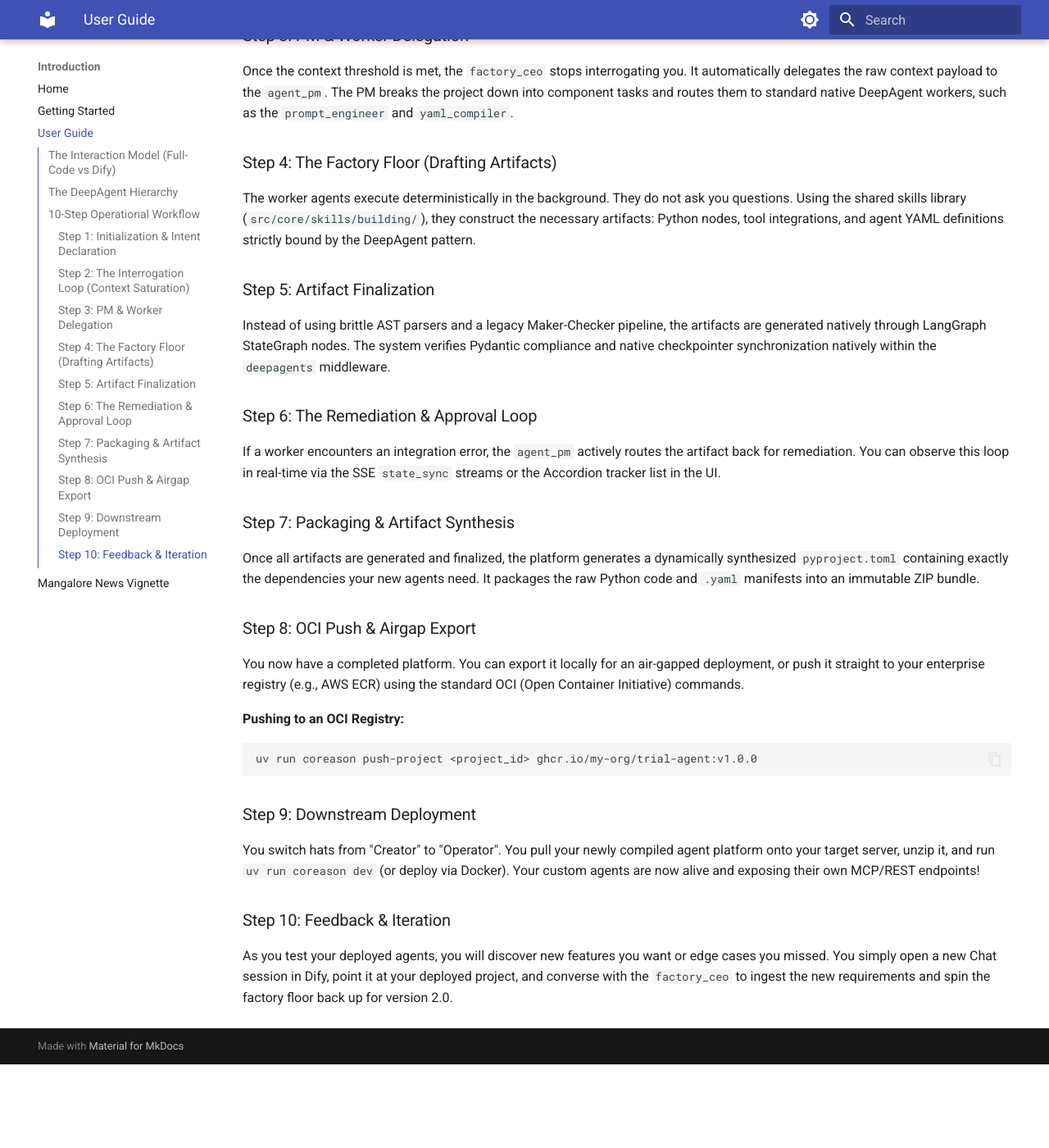
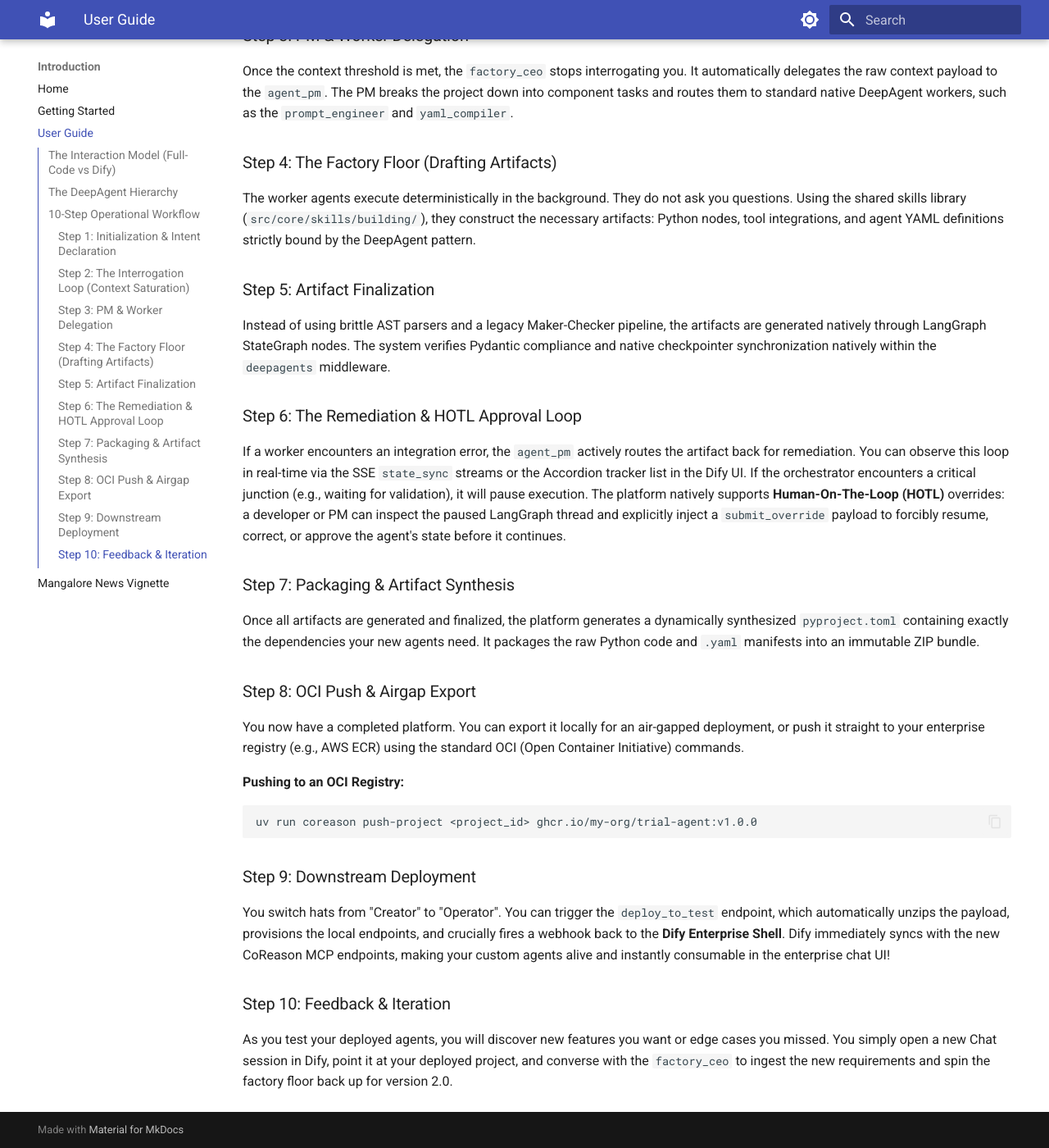
Before and after one commit to CoReason-AI/coreason-workspace-env, an MkDocs documentation site: the page built from docs/user_guide.md, in a window 1280 px wide and 1400 px high, scrolled down 1779 px. Shown: the whole window at 82% size. Built offline with MkDocs 1.6.1 and Material for MkDocs 9.7.7, drawn with Linux system fonts in a browser that asks for light colours; before the commit the page ends 3077 px from its top, so only the background shows below that.

Commit message:
docs: audit and align user_guide.md with Dify sync and HOTL overrides

````diff
--- a/docs/user_guide.md
+++ b/docs/user_guide.md
@@ -46,8 +46,9 @@
 ### Step 5: Artifact Finalization
 Instead of using brittle AST parsers and a legacy Maker-Checker pipeline, the artifacts are generated natively through LangGraph StateGraph nodes. The system verifies Pydantic compliance and native checkpointer synchronization natively within the `deepagents` middleware.
 
-### Step 6: The Remediation & Approval Loop
-If a worker encounters an integration error, the `agent_pm` actively routes the artifact back for remediation. You can observe this loop in real-time via the SSE `state_sync` streams or the Accordion tracker list in the UI.
+### Step 6: The Remediation & HOTL Approval Loop
+If a worker encounters an integration error, the `agent_pm` actively routes the artifact back for remediation. You can observe this loop in real-time via the SSE `state_sync` streams or the Accordion tracker list in the Dify UI.
+If the orchestrator encounters a critical junction (e.g., waiting for validation), it will pause execution. The platform natively supports **Human-On-The-Loop (HOTL)** overrides: a developer or PM can inspect the paused LangGraph thread and explicitly inject a `submit_override` payload to forcibly resume, correct, or approve the agent's state before it continues.
 
 ### Step 7: Packaging & Artifact Synthesis
 Once all artifacts are generated and finalized, the platform generates a dynamically synthesized `pyproject.toml` containing exactly the dependencies your new agents need. It packages the raw Python code and `.yaml` manifests into an immutable ZIP bundle.
@@ -61,7 +62,7 @@
 ```
 
 ### Step 9: Downstream Deployment
-You switch hats from "Creator" to "Operator". You pull your newly compiled agent platform onto your target server, unzip it, and run `uv run coreason dev` (or deploy via Docker). Your custom agents are now alive and exposing their own MCP/REST endpoints!
+You switch hats from "Creator" to "Operator". You can trigger the `deploy_to_test` endpoint, which automatically unzips the payload, provisions the local endpoints, and crucially fires a webhook back to the **Dify Enterprise Shell**. Dify immediately syncs with the new CoReason MCP endpoints, making your custom agents alive and instantly consumable in the enterprise chat UI!
 
 ### Step 10: Feedback & Iteration
 As you test your deployed agents, you will discover new features you want or edge cases you missed. You simply open a new Chat session in Dify, point it at your deployed project, and converse with the `factory_ceo` to ingest the new requirements and spin the factory floor back up for version 2.0.
````
